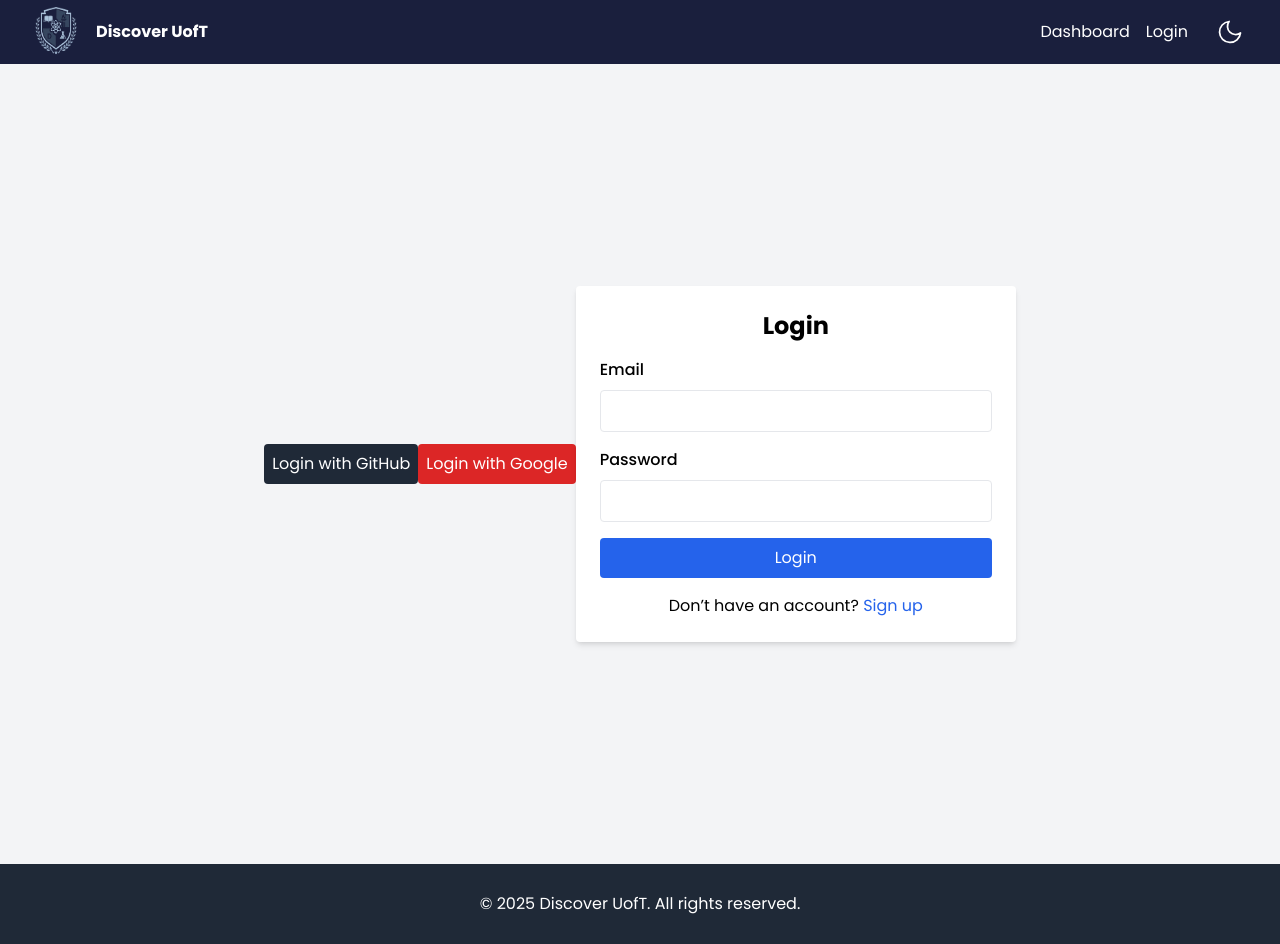
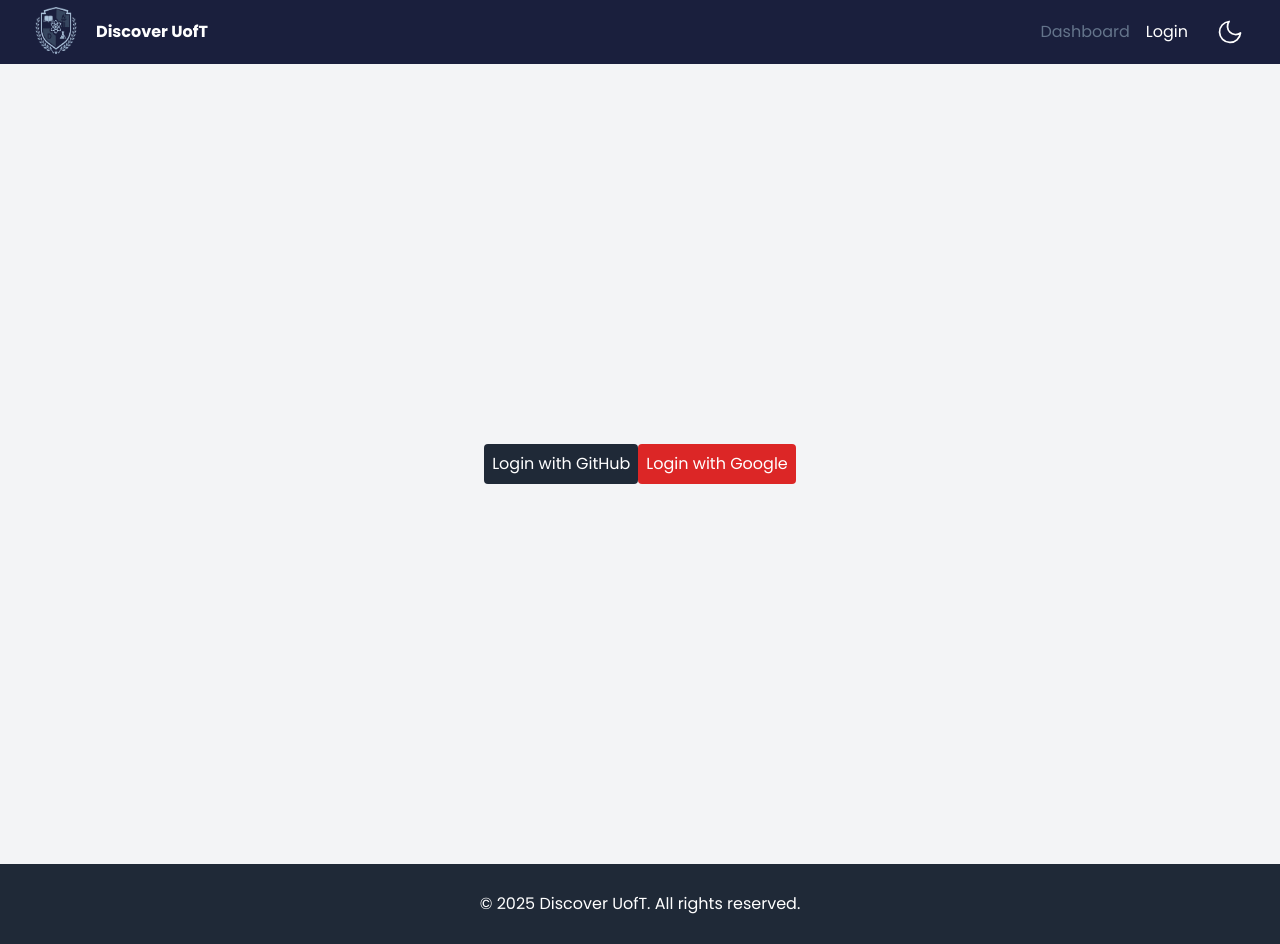
Before and after one commit to AnousAlma/deerhacksIV, a Next.js app: page /login in a window 1280 px wide. Built offline with nearby package versions, Linux system fonts and the light colour scheme; no server answers.

Commit message:
add navbar logging in

```diff
--- a/app/components/header.tsx
+++ b/app/components/header.tsx
@@ -2,7 +2,12 @@
 import Link from "next/link";
 import ThemeToggle from "./themetoggle";
 
+import { signOut } from "next-auth/react"
+import { useSession } from "next-auth/react"
+
 export default function Header() {
+    const { data: session, status } = useSession()
+
     return (
         <header>
             <nav className="flex flex-wrap items-center justify-between px-6 bg-[#1a1f3d] shadow">
@@ -17,15 +22,20 @@ export default function Header() {
                     </div>
                 </Link>
                 <div className="flex items-center gap-4">
-                    {/* <Link href="/create" className="hover:underline text-white">
-                        Create Event
-                    </Link> */}
+                    { session ? (
                     <Link href="/dashboard" className="hover:underline text-white">
                         Dashboard
-                    </Link>
+                    </Link>) : (
+                            <p className="text-slate-500 cursor-default">
+                                Dashboard
+                            </p>
+                    )}
+
+                    {!session ? (
                     <Link href="/login" className="hover:underline text-white">
                         Login
                     </Link>
+                    ) : (<button className="hover:underline text-white" onClick={() => signOut()}>Sign Out</button>)}
                     <ThemeToggle />
                 </div>
             </nav>
--- a/app/dashboard/page.tsx
+++ b/app/dashboard/page.tsx
@@ -1,12 +1,7 @@
-// app/dashboard/page.tsx
-import { Box, Typography } from "@mui/material";
-import Post from "../components/post"; // Adjust path if needed
-import post_img from "../../public/images/hero-img.png";
-import { Filter, Plus } from "lucide-react";
-import Link from 'next/link'
-// Mock function: In a real app, you'd fetch from a database or API
-async function fetchUserPosts() {
-  // Suppose these are the posts created by the current user
+'use client';
+
+
+function fetchUserPosts() {
     return [
         {
             id: 1,
@@ -27,12 +22,32 @@ async function fetchUserPosts() {
         },
     ];
 }
+import { useSession } from "next-auth/react"
+import { useRouter } from "next/navigation";
+import { Box, Typography } from "@mui/material";
+import Post from "@/components/post";
+import post_img from "../../public/images/hero-img.png";
+import { Filter, Plus } from "lucide-react";
+import Link from 'next/link'
 
-export default async function DashboardPage() {
-  // In a real app, you might read user info from a session or token
-  // and pass a user ID to fetchUserPosts(userId).
-  const userPosts = await fetchUserPosts();
+import { toast } from "react-toastify";
+import "react-toastify/dist/ReactToastify.css";
+import { useEffect } from "react";
 
+
+export default function DashboardPage() {
+    const router = useRouter();
+    const userPosts = fetchUserPosts();
+    const { data: session, status } = useSession()
+
+    useEffect(() => {
+        if (!session) {
+            toast.error("Access denied!", { position: "top-center" });
+            router.push("/login");
+        }
+    }, [session, router]);
+
+    if (session) {
     return (
         <Box
             sx={{
@@ -40,7 +55,7 @@ export default async function DashboardPage() {
                 justifyContent: "center",
                 alignItems: "center",
                 flexDirection: "column",
-        overflow:"hidden"
+                overflow: "hidden"
             }}
         >
             {/* Banner */}
@@ -92,8 +107,8 @@ export default async function DashboardPage() {
                 <div className="flex items-center justify-between mb-4 mt-8">
                     <p className="text-2xl">Posts</p>
                     <div className="flex items-center gap-4">
-            <Link href = "/create">
-           <button  className="p-2 rounded-md hover:bg-gray-200">
+                        <Link href="/create">
+                            <button className="p-2 rounded-md hover:bg-gray-200">
                                 <Plus className="w-6 h-6 text-black" />
                             </button>
                         </Link>
@@ -111,4 +126,7 @@ export default async function DashboardPage() {
             </Box>
         </Box>
     );
+    } else {
+        return <p>loading</p>
     }
+}
--- a/app/layout.tsx
+++ b/app/layout.tsx
@@ -1,7 +1,7 @@
 import type { Metadata } from "next";
 import { Poppins } from "next/font/google"; // Import Poppins
 import "./globals.css";
-import Header from "@/components/header";
+import Header from "@/components/Header";
 import Footer from "@/components/Footer";
 import AuthProvider from "./components/AuthProvider";
 
--- a/app/login/page.tsx
+++ b/app/login/page.tsx
@@ -47,6 +47,7 @@ export default function LoginPage() {
 
     return (
         <div className="min-h-screen flex items-center justify-center bg-gray-100">
+            <p>{error}</p>
             <button
                 onClick={() => handleOAuthLogin("github")}
                 className="w-200 bg-gray-800 text-white p-2 rounded hover:bg-gray-900"
@@ -61,9 +62,8 @@ export default function LoginPage() {
                 Login with Google
             </button>
 
-
+{/*
             <div className="">
-                <p>{error}</p>
                 <form
                     onSubmit={handleSubmit}
                     className="bg-white p-6 rounded shadow-md w-full max-w-md"
@@ -102,7 +102,7 @@ export default function LoginPage() {
                         </a>
                     </p>
                 </form>
-            </div>
+            </div> */}
         </div>
     );
 }
--- a/package.json
+++ b/package.json
@@ -21,6 +21,7 @@
     "react-dom": "^19.0.0",
     "react-icons": "^5.4.0",
     "react-select": "^5.10.0",
+    "react-toastify": "^11.0.3",
     "reflect-metadata": "^0.2.2",
     "sequelize": "^6.37.5",
     "sequelize-typescript": "^2.1.6",
```
Also changed, not shown: 1 other file (tests, documents, lock files or other folders). Lines whose indentation alone changed are shown as unchanged.
